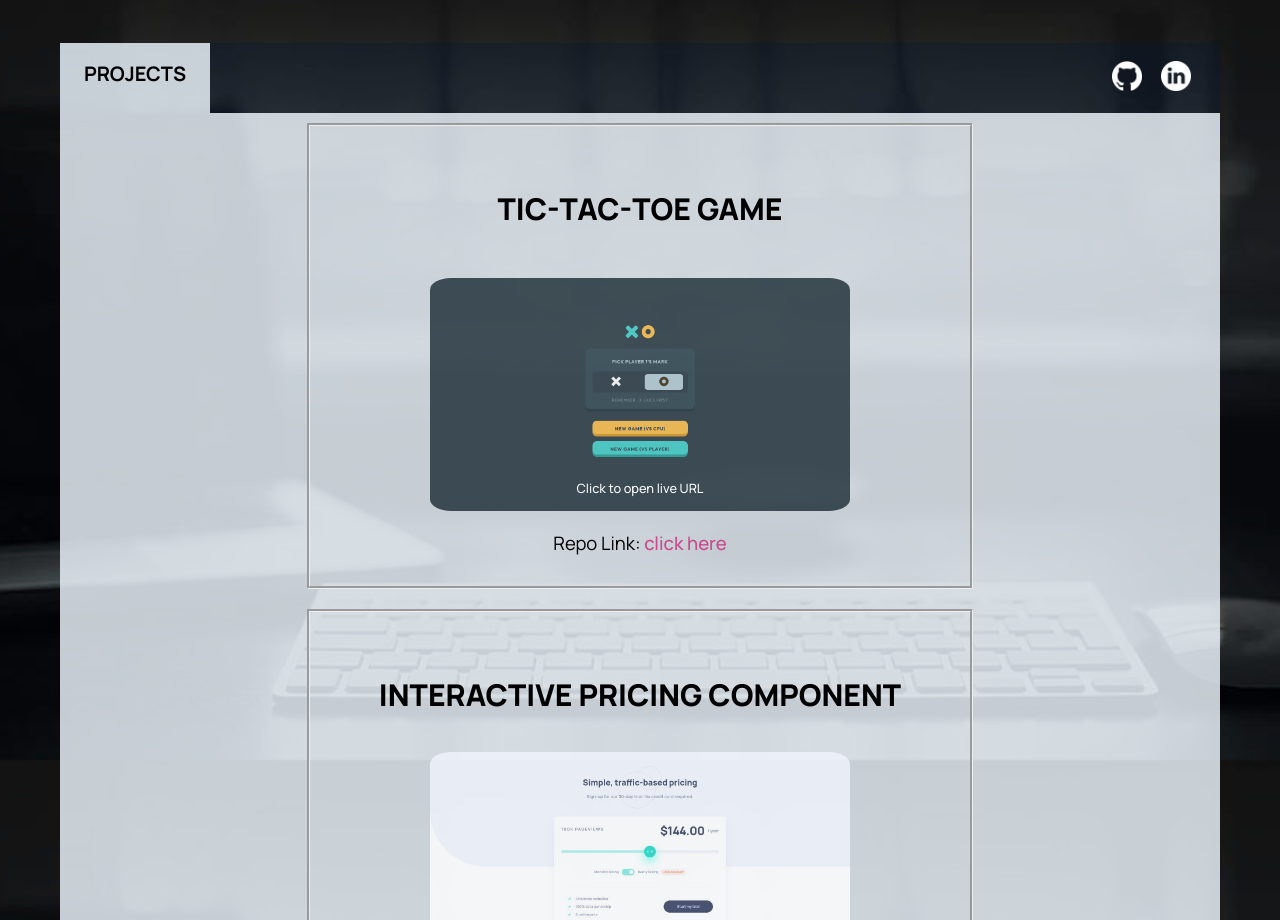
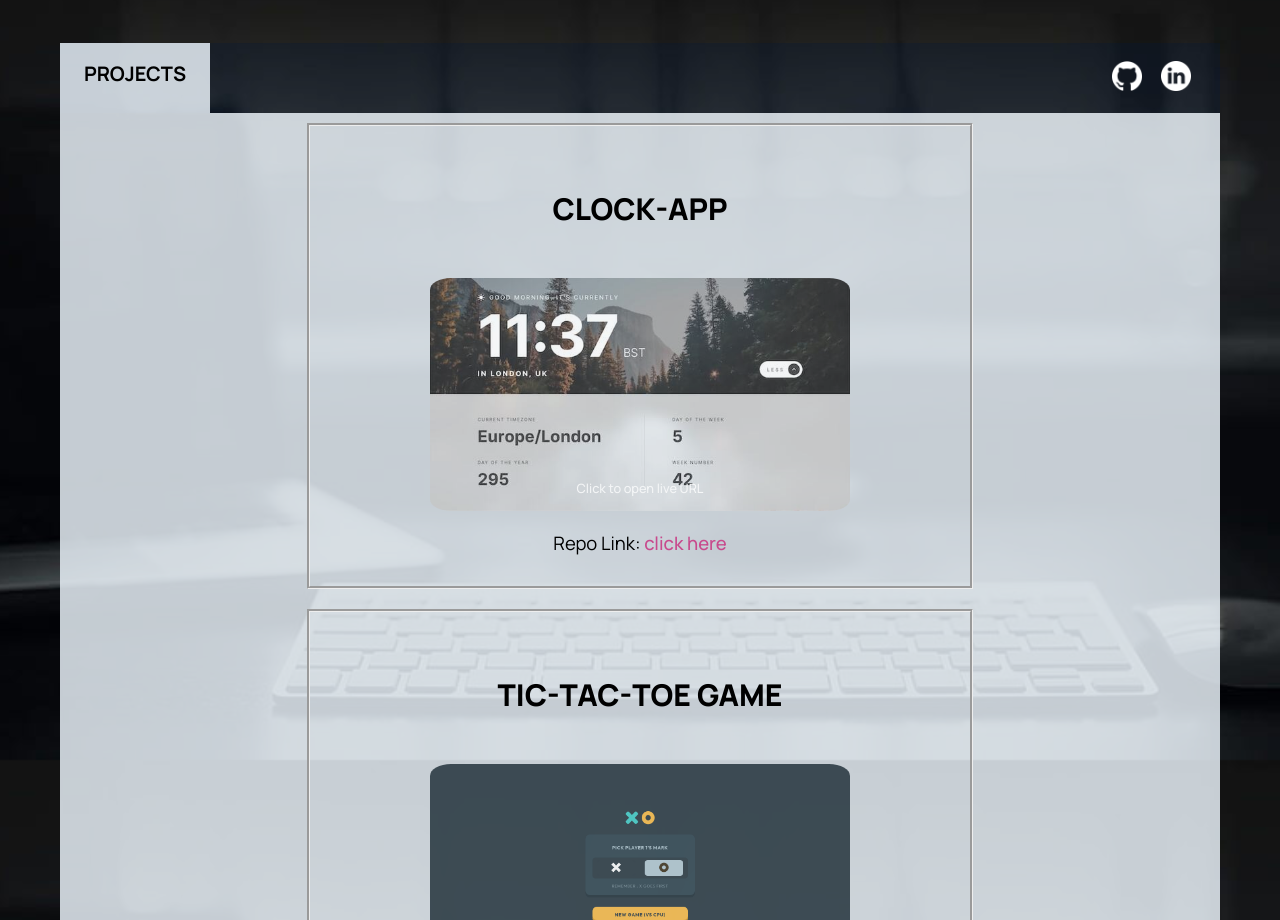
Before and after one commit to TakoJandieri/Portfolio, a React (Vite) app: page /#/FrontendPage in a window 1280 px wide. Shown: the part 840-1760 px from the top of the page. Built offline with nearby package versions, Linux system fonts and the light colour scheme.

Commit message:
add project

```diff
--- a/src/Components/FrontEndPage.tsx
+++ b/src/Components/FrontEndPage.tsx
@@ -13,6 +13,7 @@ import tic from "../assets/tictac.png";
 import price from "../assets/price.jpeg";
 import fylo from "../assets/fylo.jpeg";
 import equ from "../assets/equ(1).png";
+import clockApp from "../assets/clockApp.jpg";
 import "./FrontEndPage.css";
 
 // import "../index.css";
@@ -164,7 +165,30 @@ function FrontEndPage() {
             </a>
           </div>
         </nav>
+
         <div className="fprojectsContainer">
+          <div className="fproject">
+            <h3 className="projectName">Clock-App</h3>
+            <a
+              href="https://takojandieri.github.io/Clock-App-React/"
+              target="_blank"
+            >
+              <div className="projectImg">
+                <p>Click to open live URL</p>
+                <img src={clockApp} />
+              </div>
+            </a>
+            <p>
+              Repo Link:{" "}
+              <a
+                href="https://github.com/TakoJandieri/Clock-App-React"
+                target="_blank"
+              >
+                click here
+              </a>
+            </p>
+          </div>
+
           <div className="fproject">
             <h3 className="projectName">Tic-Tac-Toe Game</h3>
             <a
```
Also changed, not shown: src/assets/clockApp.jpg (added).
